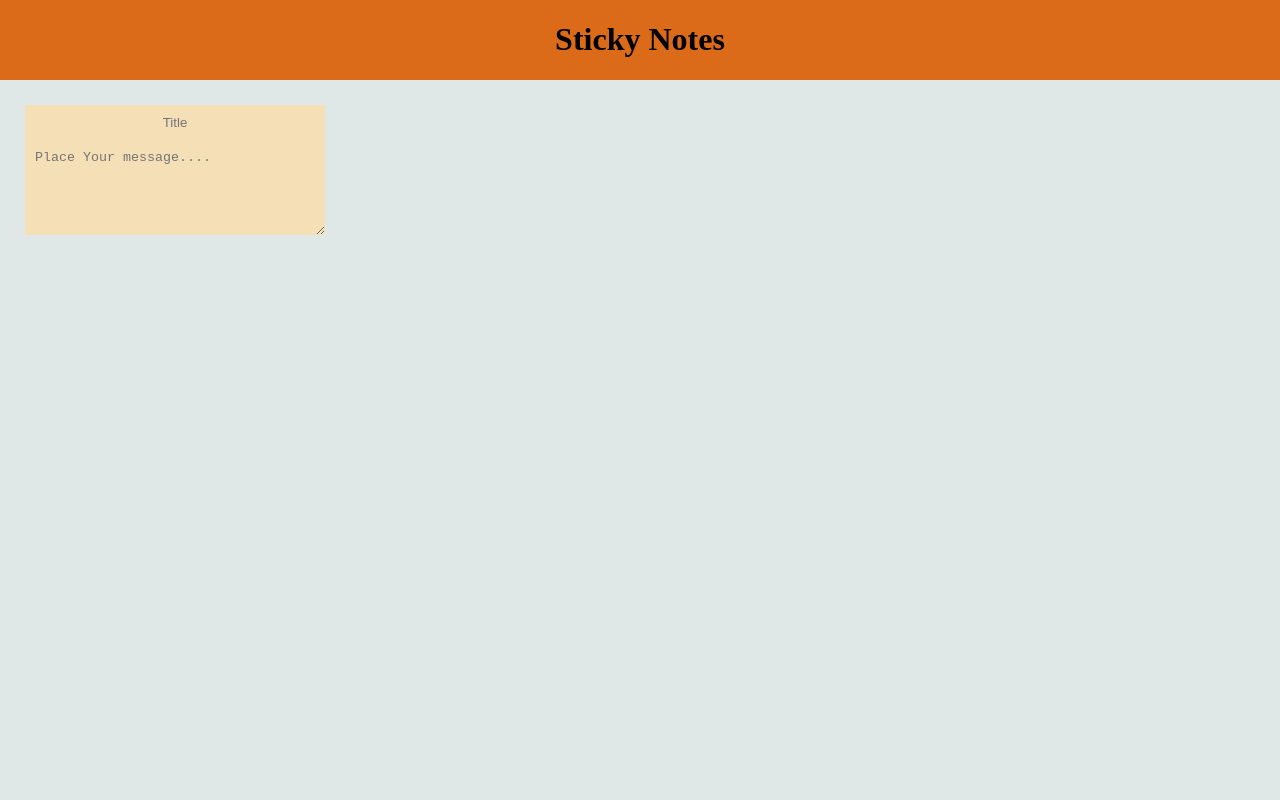
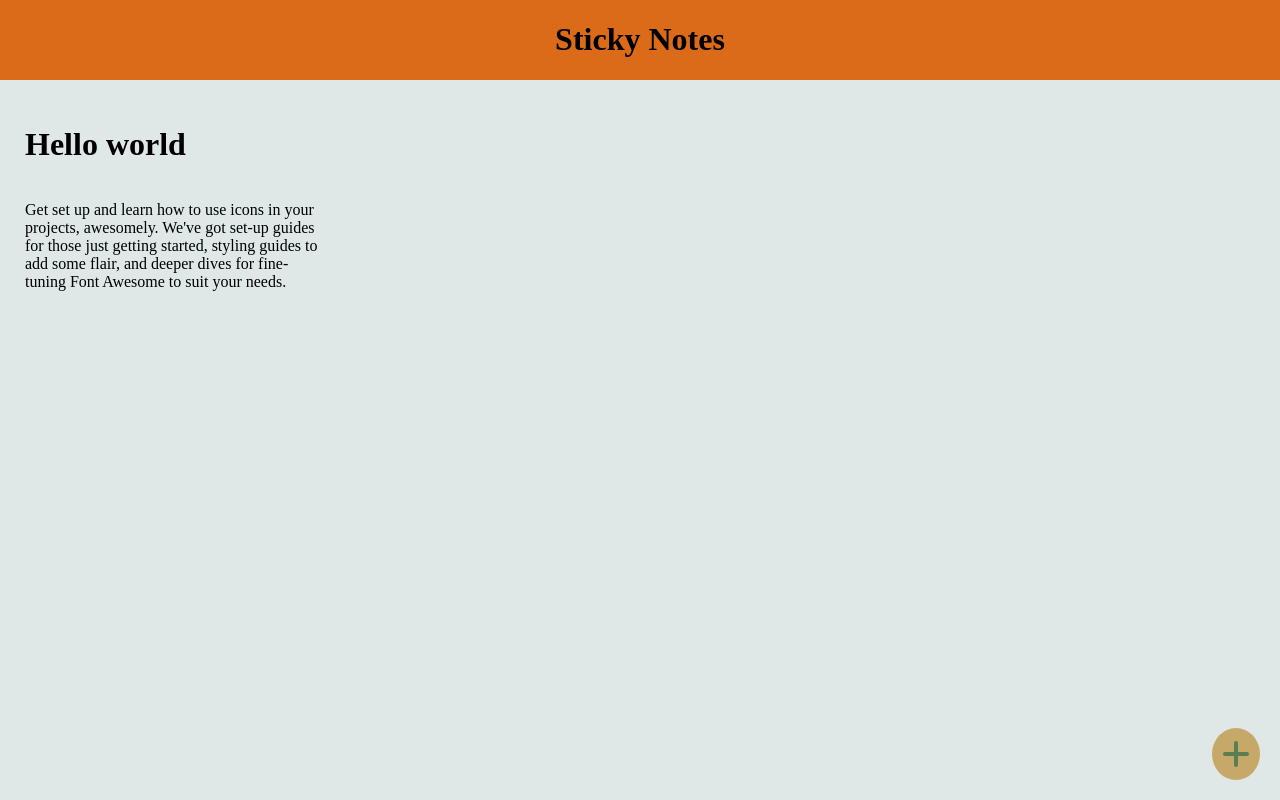
Before and after one commit to TamilazhaganM/React-todo, a React (Create React App) app: page /Sticky-Notes in a window 1280 px wide. Built offline with nearby package versions, Linux system fonts and the light colour scheme; a web font is replaced by a local one.

Commit message:
popup design added

```diff
--- a/src/components/Notes/Notes.css
+++ b/src/components/Notes/Notes.css
@@ -1,20 +1,21 @@
 .notes-box{
-    display: inline-block;
+    display: flex;
+    flex-wrap: wrap;
 }
 .notes-container{
     display: flex;
-    flex-direction: column;
+    flex-direction:column;
     width: 300px;
     max-width: 100%;
-    height: 150px;
+    height: 133px;
     margin: 25px;
 }
-.notetitle{
+/* .notetitle{
     border: none;
     outline: none;
     padding: 10px;
-    /* border-bottom: solid 2px gray; */
-    /* border-radius: 5px; */
+    border-bottom: solid 2px gray;
+    border-radius: 5px;
     background-color:#F4DFB6 ;
     text-align: center;
 }
@@ -23,4 +24,55 @@
     outline: none;
     padding: 10px;
     background-color:#F4DFB6;
+} */
+.popup-overlay{
+    background-color: black;
+    opacity: 0.8;
+    height: 100%;
+    width: 100%;
+    position: absolute;
+    top: 0;
+    left: 0;
+    z-index: 0;
+    display:none ;
 }
+.popup-box{
+    background-color: #F3B664;
+    width: 25%;
+    padding: 30px;
+    position: absolute;
+    top:20%;
+    left:40%;
+    z-index: 2;
+    border-radius: 20px;
+    display: none;
+}
+.popup-box input{
+    overflow: auto;
+    background-color: transparent;
+    width: 100%;
+    border: none;
+    margin: 3px;
+    padding: 3px;
+    border-bottom: solid 3px;
+}
+.popup-box textarea{
+    background-color: transparent;
+    width: 100%;
+    border: none;
+    margin: 3px;
+    padding: 3px;
+    border-bottom: solid 3px;
+}
+.popup-box button{
+    background-color: #9FBB73;
+    padding: 10px 20px;
+    border: none;
+    margin: 3px;
+}
+.popup-box input:focus{
+    outline: none;
+}
+.popup-box textarea:focus{
+ outline: none;
+}
--- a/src/components/Notes/Notes.js
+++ b/src/components/Notes/Notes.js
@@ -1,18 +1,49 @@
-import React from 'react'
+import React from "react";
 import "./Notes.css";
+import { faPlus } from "@fortawesome/free-solid-svg-icons";
+import { FontAwesomeIcon } from "@fortawesome/react-fontawesome";
 
 const Notes = () => {
+
+   function handlePlusicon(){
+    const popupdiplay =document.getElementById("popupp-overlay")
+    const popupbox=document.getElementById("popupp-box")
+    popupdiplay.style.display="block"
+    popupbox.style.display="block"
+
+   }
+
+
   return (
-    <div >
-        <div className='notes-box'>
-        <div className='notes-container'>
-        <input type='text' className='notetitle' placeholder='Title'></input>
-            <textarea className='notemessage' placeholder='Place Your message....' rows={5}></textarea>
-                    </div>
-        </div>
+    <div className="notes-box">
+      <div className="notes-container">
+        <h1>Hello world</h1>
+        <p>
+          Get set up and learn how to use icons in your projects, awesomely.
+          We've got set-up guides for those just getting started, styling guides
+          to add some flair, and deeper dives for fine-tuning Font Awesome to
+          suit your needs.
+        </p>
+      </div>
+      <FontAwesomeIcon className="plusicon" onClick={handlePlusicon} icon={faPlus} />
+      <div class="popup-overlay" id="popupp-overlay"></div>
+      <div class="popup-box" id="popupp-box">
+        <h2>Add notes</h2>
+        <form action="">
+          <input type="text" placeholder="Notes" id="note-title"></input>
+          <textarea
+            name=""
+            id="note-description"
+            placeholder="Notes Description"
+            cols="30"
+            rows="10"
+          ></textarea>
+          <button id="add">Add</button>
+          <button id="cancel"> Cancel</button>
+        </form>
+      </div>
+    </div>
+  );
+};
 
-    </div>
-  )
-}
-
-export default Notes
+export default Notes;
--- a/src/components/Notesheader/Notesheader.js
+++ b/src/components/Notesheader/Notesheader.js
@@ -9,6 +9,7 @@ const Notesheaders = () => {
         <h1>Sticky Notes</h1>
         </div>
         <Notes />
+
     </div>
   )
 }
--- a/src/components/Notesheader/header.css
+++ b/src/components/Notesheader/header.css
@@ -11,3 +11,15 @@ body{
     margin: 0;
     padding: 0;
 }
+.plusicon{
+    font-size:xx-large;
+    padding: 0px;
+    border: none;
+    background-color: #C6A969;
+    color:#597E52;
+    padding: 10px;
+    border-radius: 100%;
+    position: fixed;
+    bottom:20px;
+    right: 20px;
+  }
```
